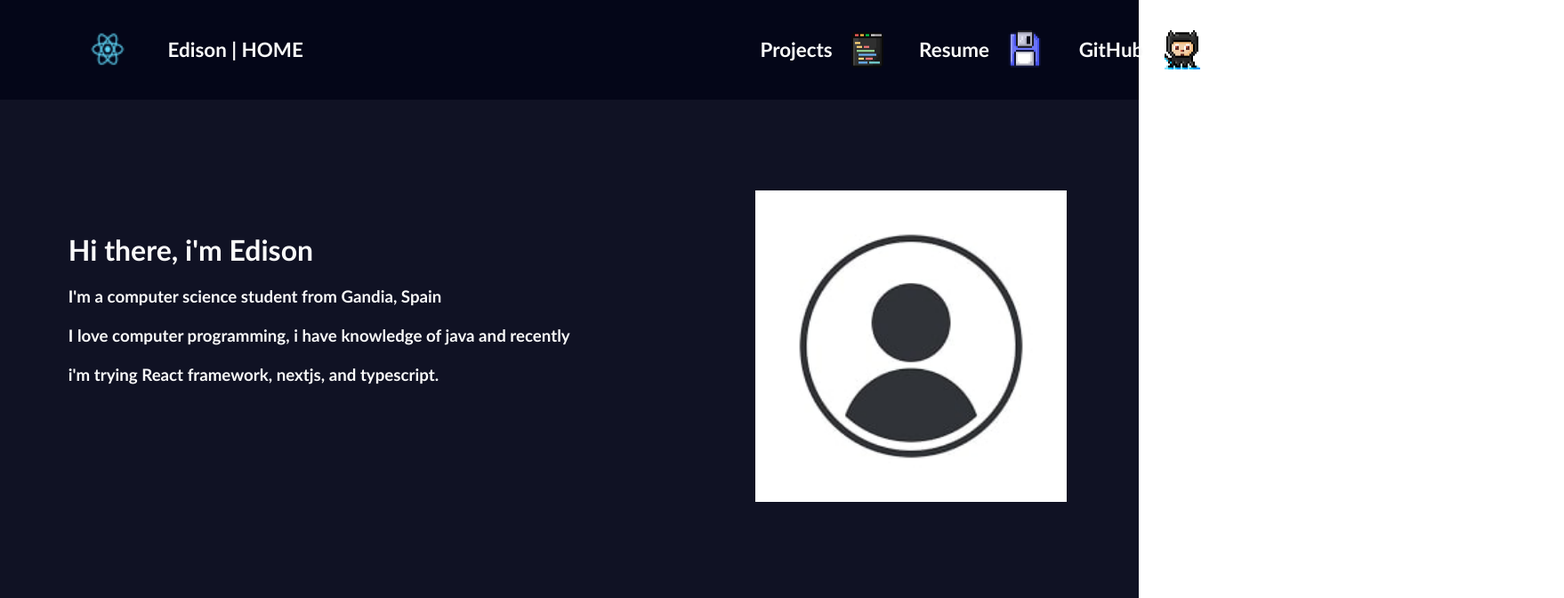
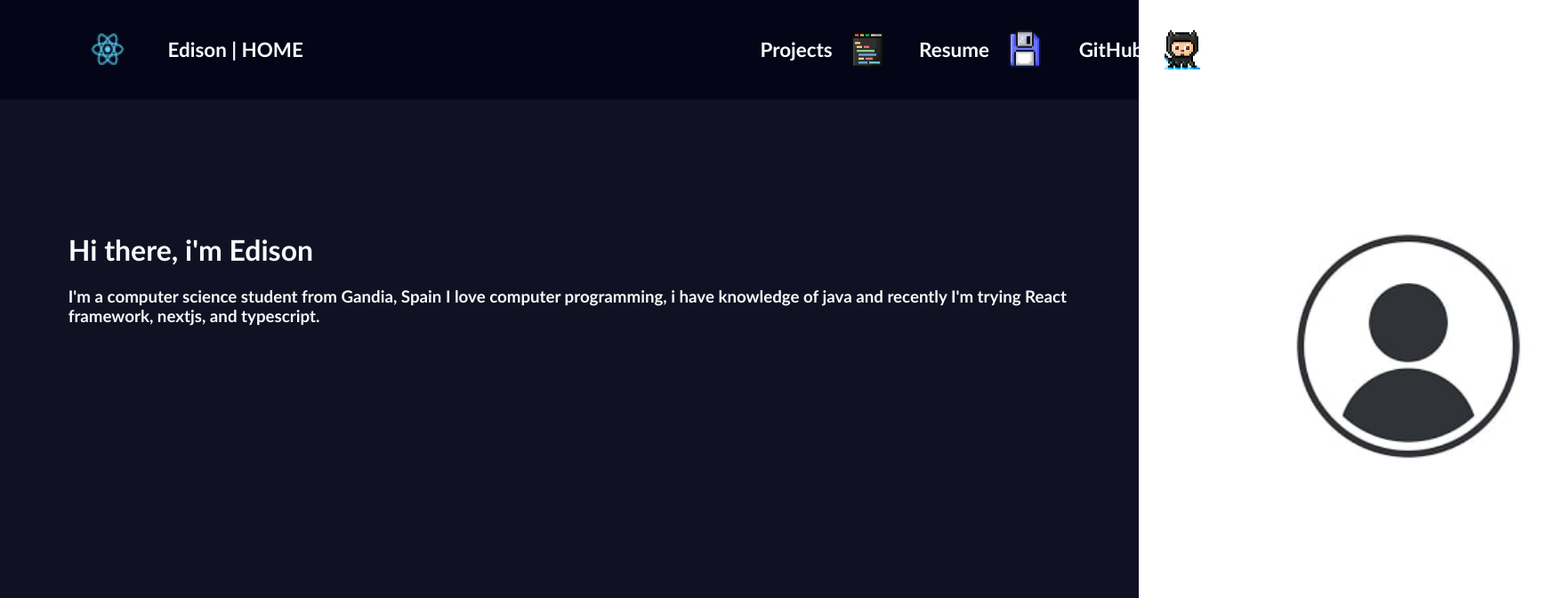
Before and after one commit to edav03/ReactProjects, a Next.js app in the folder portfolio/: page / in a window 1280 px wide. Shown: the top 672 px of the page at 89% size, 1758 px wide, since content can reach past the window. Built offline with nearby package versions, Linux system fonts and the light colour scheme.

Commit message:
Index changes

```diff
--- a/portfolio/pages/index.tsx
+++ b/portfolio/pages/index.tsx
@@ -1,23 +1,22 @@
 import { useState } from "react";
 import styles from "../styles/Home.module.css";
-import Image from "next/image"
+import Image from "next/image";
 import MyHead from "../components/MyHead";
 import MyHeader from "../components/MyHeader";
 import MyFooter from "../components/MyFooter";
 
 export const HomeBody = () => {
-  return(
+  const salute = "Hi there, i'm Edison";
+  const description =
+    "I'm a computer science student from Gandia, Spain " +
+    "I love computer programming, i have knowledge of java and recently " +
+    "I'm trying React framework,  nextjs, and typescript.";
+
+  return (
     <div className={styles.body}>
-
       <div className={styles.txt}>
-        <h1>Hi there, i'm Edison</h1>
-
-        <h3>
-          I'm a computer science student from Gandia, Spain <br /><br />
-          I love computer programming, i have knowledge of java and recently <br /> <br />
-          i'm trying React framework,  nextjs, and typescript.
-        </h3>
-
+        <h1>{salute}</h1>
+        <h3>{description}</h3>
       </div>
 
       <div className={styles.img}>
@@ -28,9 +27,8 @@ export const HomeBody = () => {
           alt="Edison Alcocer"
         />
       </div>
-
     </div>
-  )
+  );
 };
 
 const Home = () => {
```
